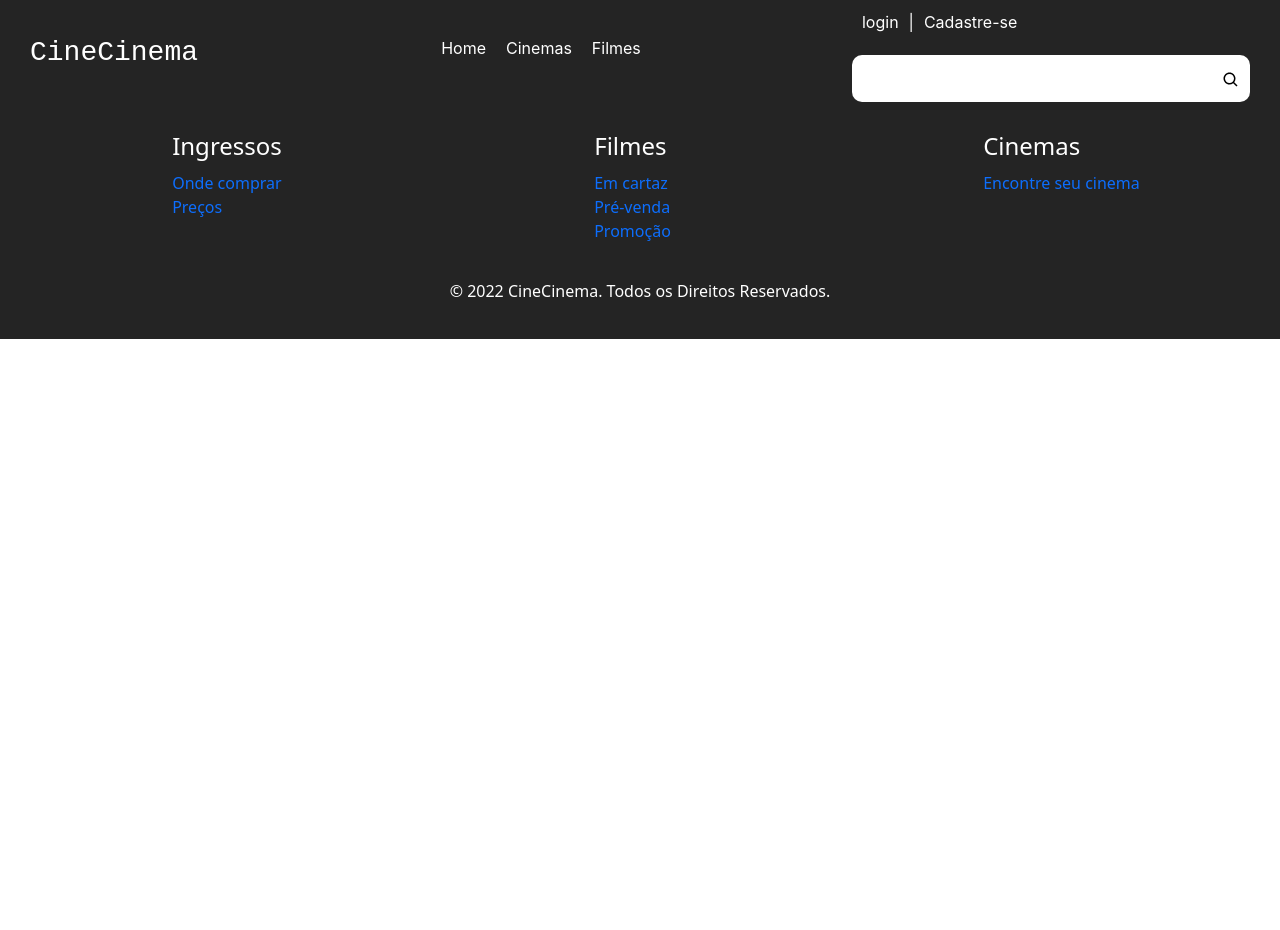
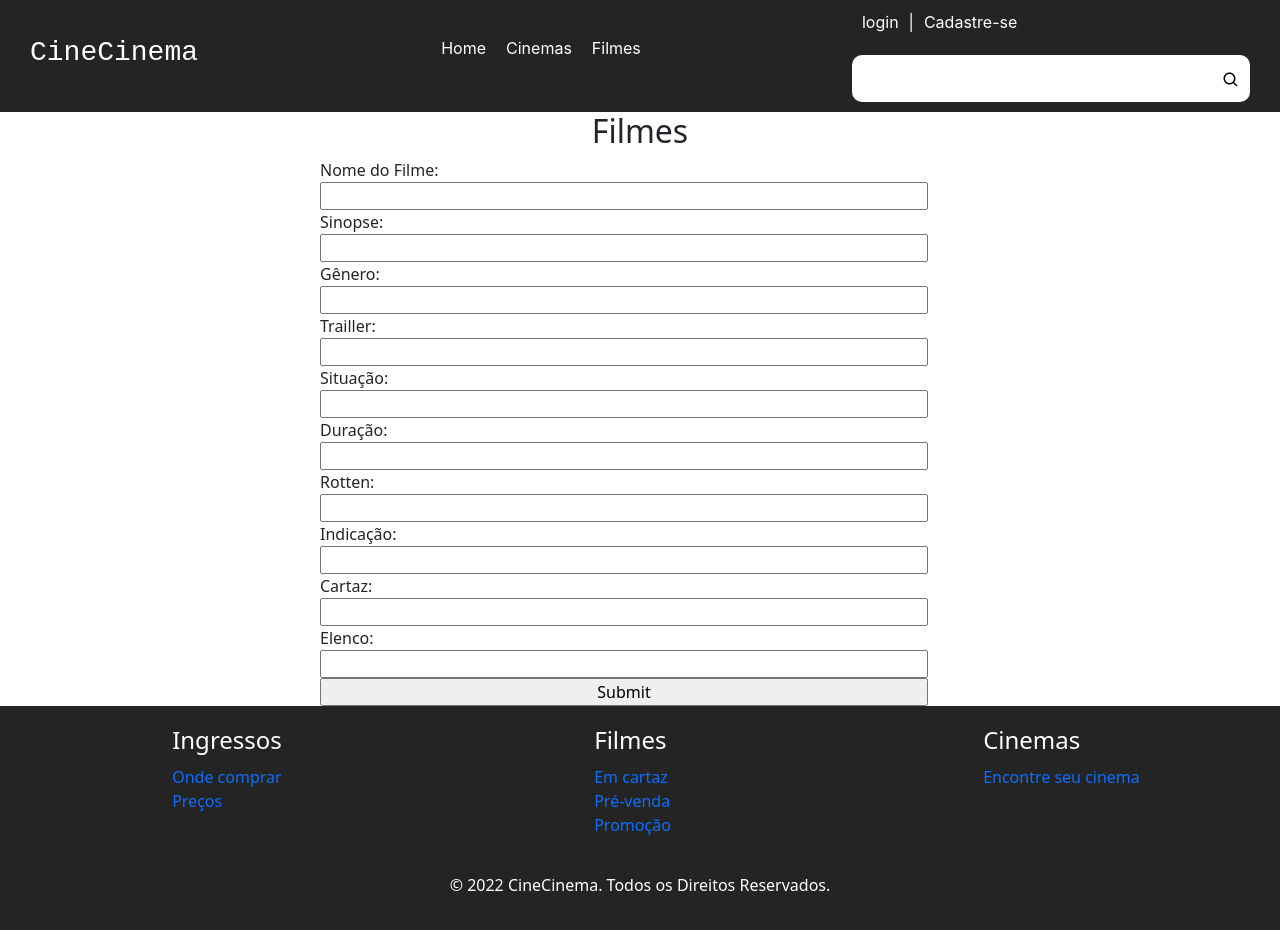
Before and after one commit to fdscamilla/Cinecinema, a React (Vite) app in the folder vite-project/: page /EditFilmes/1 in a window 1280 px wide. Shown: the top 930 px of the page. Before the commit the page ends 800 px from the top, so only its background shows below. Built offline with nearby package versions, Linux system fonts and the light colour scheme; no server answers; a web font is replaced by a local one.

Commit message:
Requisiçao put

```diff
--- a/vite-project/package.json
+++ b/vite-project/package.json
@@ -16,6 +16,7 @@
     "react-dom": "^18.2.0",
     "react-elastic-carousel": "^0.11.5",
     "react-icons": "^4.7.1",
+    "react-is": "^18.2.0",
     "react-router-dom": "^6.6.2",
     "react-slick": "^0.29.0",
     "slick-carousel": "^1.8.1",
--- a/vite-project/pages/Dashboard.jsx
+++ b/vite-project/pages/Dashboard.jsx
@@ -65,7 +65,7 @@ function Dashboard(props){
           filmes.map((slide, key)=>{
             return(
               <div>
-                <Minicard key={key} src={slide.cartaz} titulo={slide.filme} delete={(e) => deleteFilme(slide.id, e)}/>
+                <Minicard key={key} to={`/EditFilmes/${slide.id}`} src={slide.cartaz} titulo={slide.filme} delete={(e) => deleteFilme(slide.id, e)}/>
               </div>
             )
           })
--- /dev/null
+++ b/vite-project/pages/EditFilmes.jsx
@@ -0,0 +1,82 @@
+import Formulario from "../src/components/Form-filmes";
+import { useState, useEffect } from "react";
+import axios from "axios";
+import { useParams } from "react-router-dom";
+
+function EditFilme(props){
+ const [dados, setdados] = useState(
+  {
+    filme: '',
+    sinopse: '',
+    genero: '',
+    trailler: '',
+    situacao: '',
+    duracao: '',
+    rotten: '',
+    indicacao: '',
+    cartaz: '',
+    elenco: ''
+  }
+ );
+
+ const {id} = useParams();
+
+ function handleChange(event){
+   const{name, value} = event.target;
+
+   setdados({ ...dados, [name]: value});
+ }
+
+ useEffect(()=>{
+  axios.get(`https://api-cinema-a8oa.onrender.com/filmes/${id}`)
+  .then((res)=>{
+   setdados({
+    filme: res.data.filme,
+    sinopse: res.data.sinopse,
+    genero: res.data.genero,
+    trailler: res.data.trailler,
+    situacao: res.data.situacao,
+    duracao: res.data.duracao,
+    rotten: res.data.rotten,
+    indicacao: res.data.indicacao,
+    cartaz: res.data.cartaz,
+    elenco: res.data.elenco
+    });
+  });
+ }, [])
+
+
+ return (
+   <>
+    <Formulario onchange={
+      handleChange
+     } filme={dados.filme} sinopse={dados.sinopse} genero={dados.genero} trailler={dados.trailler} situacao={dados.situacao} duracao={dados.duracao} rotten={dados.rotten} indicacao={dados.indicacao} cartaz={dados.cartaz} elenco={dados.elenco}
+
+     onsubmit={(e)=>{
+        e.preventDefault();
+      alert('Dados enviados com sucesso!')
+      axios.put(`https://api-cinema-a8oa.onrender.com/filmes/${id}`, {
+                filme: `${dados.filme}`,
+                sinopse: `${dados.sinopse}`,
+                genero: `${dados.genero}`,
+                trailler: `${dados.trailler}`,
+                situacao: `${dados.situacao}`,
+                duracao: `${dados.duracao}`,
+                rotten: `${dados.rotten}`,
+                indicacao: `${dados.indicacao}`,
+                cartaz: `${dados.cartaz}`,
+                elenco: `${dados.elenco}`
+              })
+              .then(function (response) {
+                console.log(response);
+              })
+              .catch(function (error) {
+                console.log(error);
+              })
+      }}
+     />
+   </>
+ )
+}
+
+export default EditFilme;
--- a/vite-project/src/Routes.jsx
+++ b/vite-project/src/Routes.jsx
@@ -5,6 +5,7 @@ import Filmes from '../pages/Filmes'
 import Login from '../pages/Login'
 import Cadastro from '../pages/Cadastro'
 import Dashboard from '../pages/Dashboard'
+import EditFilmes from '../pages/EditFilmes';
 
 
 function RoutesApp(){
@@ -16,6 +17,7 @@ function RoutesApp(){
           <Route path='/Login' element={<Login />} />
           <Route path='/Cadastro' element={<Cadastro />} />
           <Route path='/Dashboard' element={<Dashboard />} />
+          <Route path='/EditFilmes/:id' element={<EditFilmes />} />
         </Routes>
   )
 }
--- a/vite-project/src/components/Minicard/index.jsx
+++ b/vite-project/src/components/Minicard/index.jsx
@@ -1,4 +1,5 @@
-import EstiloMinicard from "./style";
+import EstiloMinicard from "./style"
+import { Link } from "react-router-dom";
 
 function Minicard(props){
   return (
@@ -8,7 +9,7 @@ function Minicard(props){
       </div>
       <div className="titulo"><h2>{props.titulo}</h2></div>
       <div className="info"><i className="fa-light fa-info"></i></div>
-      <div className="editar"><i className="fa-solid fa-pencil"></i></div>
+      <Link to={props.to} className="editar"><i className="fa-solid fa-pencil"></i></Link>
       <div className="excluir" onClick={props.delete}><i className="fa-solid fa-trash-can"></i></div>
     </EstiloMinicard>
   )
```
Also changed, not shown: 2 other files (tests, documents, lock files or other folders).
